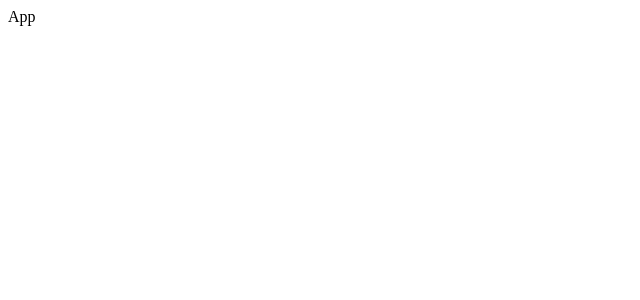
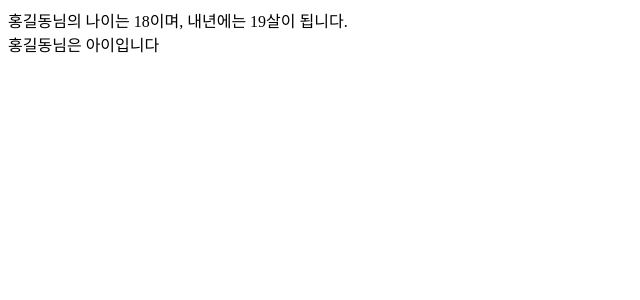
Before and after one commit to gony0723-ops/react-01-todo, a React (Vite) app: page / in a window 1280 px wide. Shown: the top 300 px of the page, without its empty margins (0-640 px from the left). Built offline with nearby package versions, Linux system fonts and the light colour scheme.

Commit message:
return에 대한 설명

```diff
--- a/src/App.jsx
+++ b/src/App.jsx
@@ -1,5 +1,16 @@
 function App() {
-    return <>App</>
+    /* return 문의 최상단 부모 태그는 무조건 1개만 있어야 함 */
+
+    let a = "홍길동";
+    let b = 18;
+
+    return <>
+      {/* 자바스크립트를 실행한 결과물을 리턴에 포함시키겠다 => 값이 나와야 함 */}
+      {/* 문은 불가능 함 => if문, for문, 함수 서언문, 변수 선언문, ect */}
+      {/* 계산을  시켜서 변수에 저장하는 할당문도 불가능 */}
+      <div>{a}님의 나이는 {b}이며, 내년에는 {b+1}살이 됩니다.</div>
+      <div>{a}님은 {b > 20? "성인":"아이"}입니다</div>
+    </>;
 }
 
 export default App;
```
